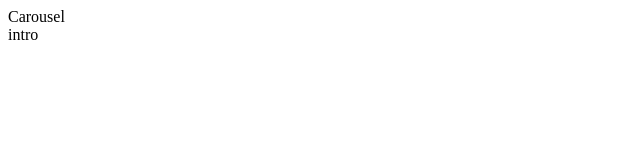
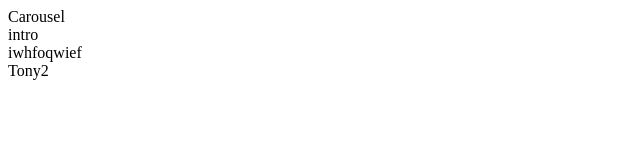
Before and after one commit to HuyTruongg/layoutBS4, a plain HTML site: page index.html in a window 1280 px wide. Shown: the whole page, without its empty margins (0-640 px from the left). Drawn offline with Linux system fonts and the light colour scheme.

Commit message:
Sua code Tony2

```diff
--- a/index.html
+++ b/index.html
@@ -10,6 +10,7 @@
     <header></header>
     <section>Carousel</section>
     <section>intro</section>
-
+    <section>iwhfoqwief</section>
+    <section>Tony2</section>
 </body>
 </html>
```
